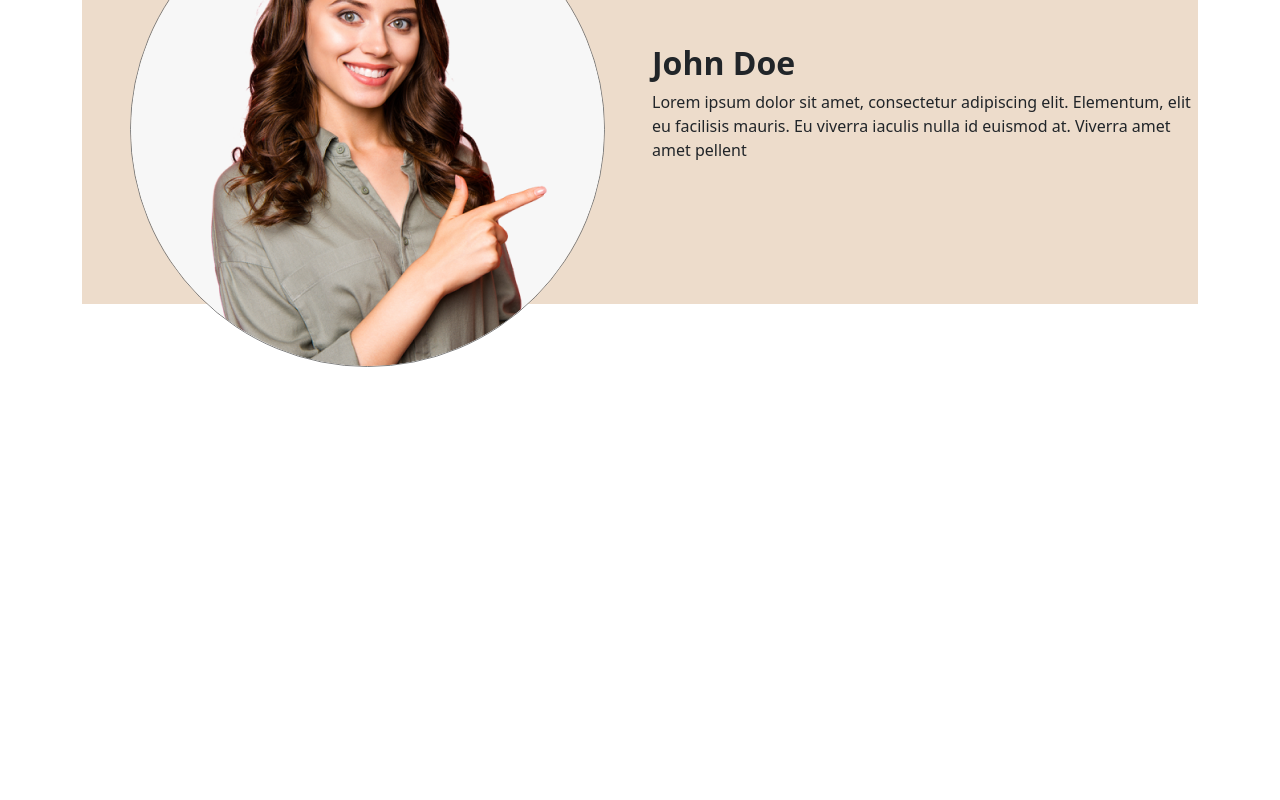
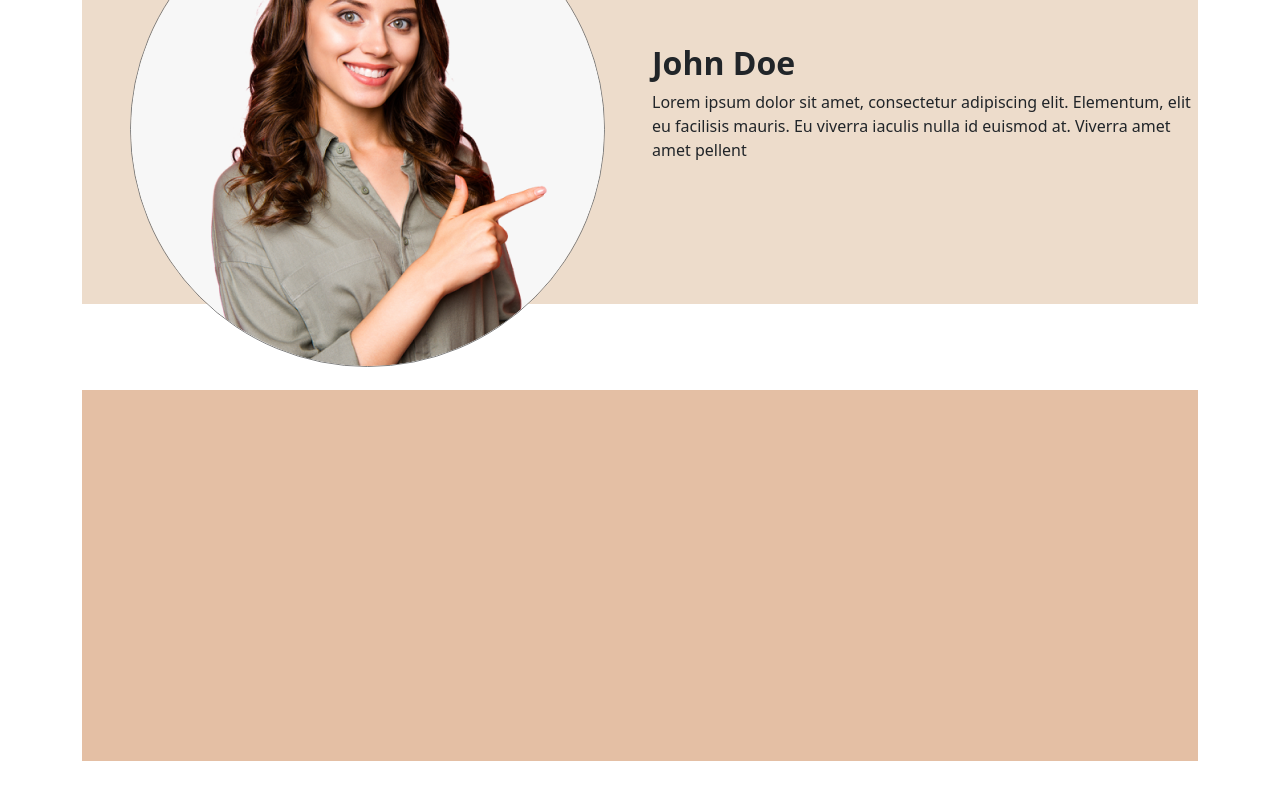
Before and after one commit to naimur202163/FashionV2, a React (Create React App) app: page / in a window 1280 px wide. Shown: the part 2731-3531 px from the top of the page. Before the commit the page ends 3098 px from the top, so only its background shows below. Built offline with nearby package versions, Linux system fonts and the light colour scheme.

Commit message:
lorem added

```diff
--- a/src/Pages/Home/Home.js
+++ b/src/Pages/Home/Home.js
@@ -1,5 +1,6 @@
 import React from "react";
 import BannerImg from "../BannerImg/BannerImg";
+import Lorem from "../Lorem/Lorem";
 import OurStyle from "../OurStyle/OurStyle";
 import Testimonials from "../Testimonials/Testimonials";
 import TopBanner from "../TopBanner/TopBanner";
@@ -13,6 +14,7 @@ const Home = () => {
       <Conslatency />
       <OurStyle />
       <Testimonials />
+      <Lorem />
     </div>
   );
 };
--- /dev/null
+++ b/src/Pages/Lorem/Lorem.css
@@ -0,0 +1,6 @@
+.bg-images{
+      background-image: url('../../img/Rectangle\ 98.png');
+    height: 394px;
+    background-repeat: no-repeat;
+
+}
--- /dev/null
+++ b/src/Pages/Lorem/Lorem.js
@@ -0,0 +1,14 @@
+import React from "react";
+import { Container } from "react-bootstrap";
+import "./Lorem.css";
+const Lorem = () => {
+  return (
+    <div className="my-5">
+      <Container>
+        <div className="bg-images"></div>
+      </Container>
+    </div>
+  );
+};
+
+export default Lorem;
```
Also changed, not shown: src/img/Rectangle 98.png (added).
